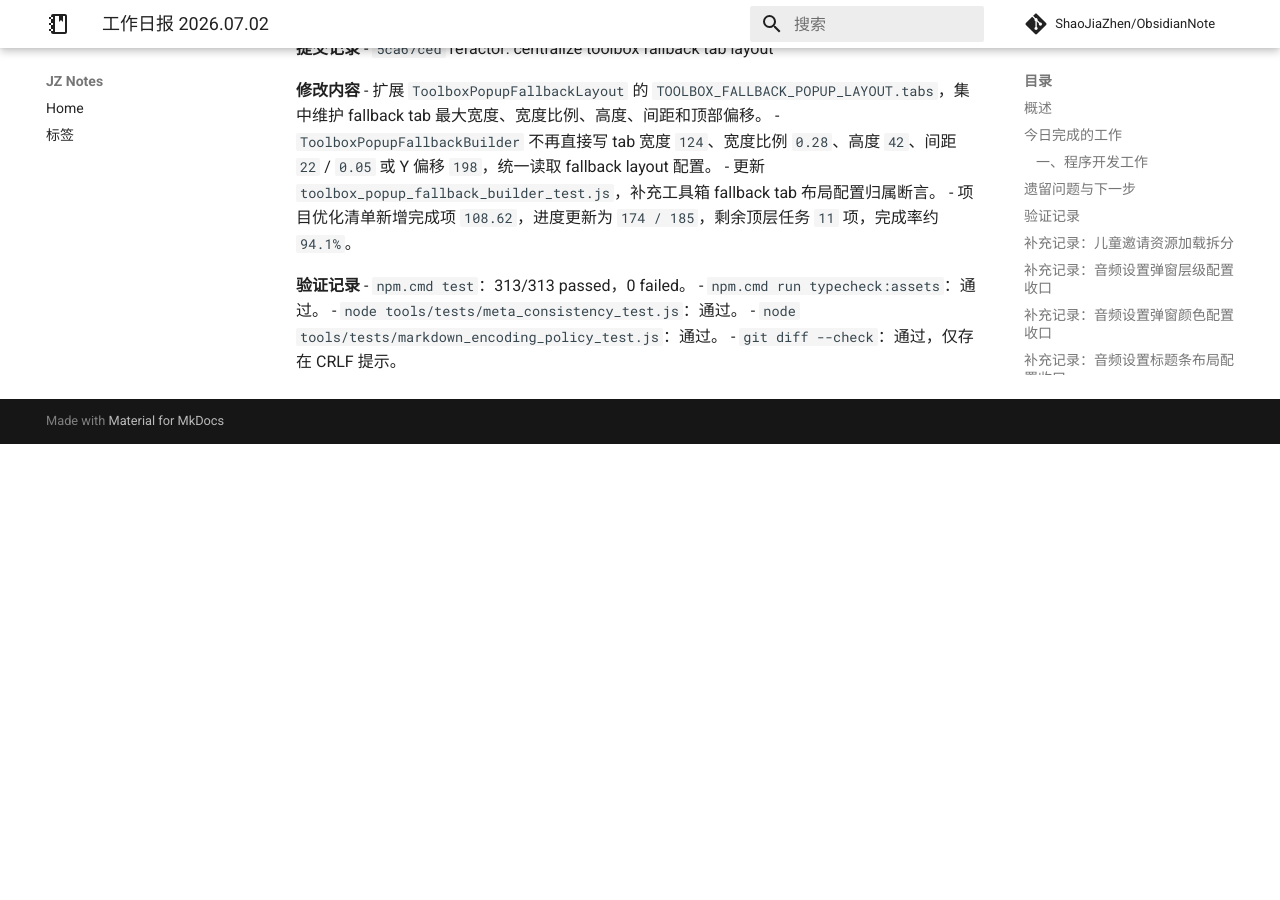
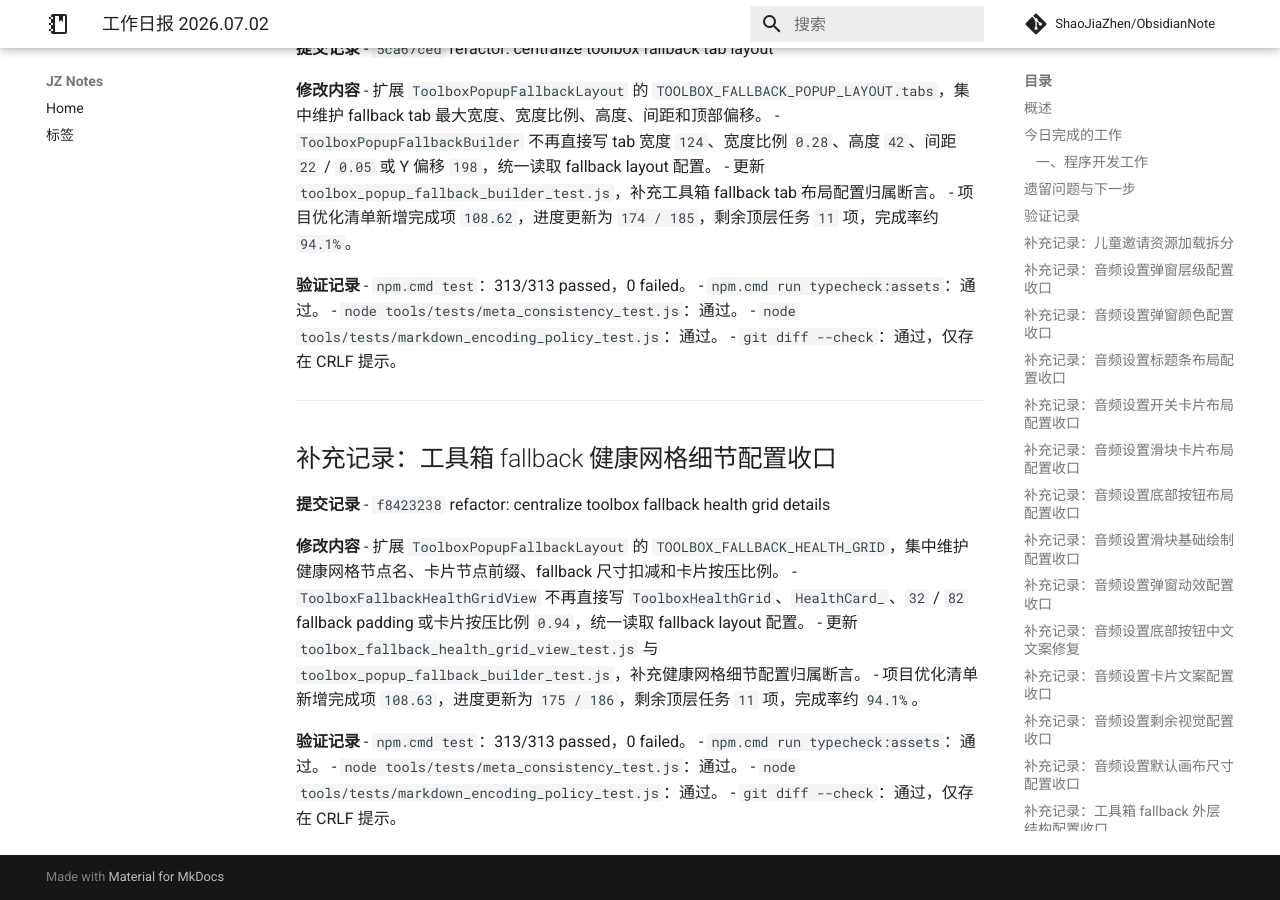
Before and after one commit to ShaoJiaZhen/ObsidianNote, an MkDocs documentation site: the page built from docs/工作内容/2026.07.02.md, in a window 1280 px wide and 900 px high, scrolled down 8130 px. Built offline with MkDocs 1.6.1 and Material for MkDocs 9.7.7, drawn with Linux system fonts in a browser that asks for light colours; comment, search, counter and statistics services are not loaded; before the commit the page ends 8574 px from its top, so only the background shows below that.

Commit message:
docs: record toolbox fallback health grid cleanup
- record project commit f8423238 in the July 2 work log

- note optimization progress at 175/186

```diff
--- a/docs/工作内容/2026.07.02.md
+++ b/docs/工作内容/2026.07.02.md
@@ -382,3 +382,23 @@ project: 小鸡游戏
 - `node tools/tests/meta_consistency_test.js`：通过。
 - `node tools/tests/markdown_encoding_policy_test.js`：通过。
 - `git diff --check`：通过，仅存在 CRLF 提示。
+
+---
+
+## 补充记录：工具箱 fallback 健康网格细节配置收口
+
+**提交记录**
+- `f8423238` refactor: centralize toolbox fallback health grid details
+
+**修改内容**
+- 扩展 `ToolboxPopupFallbackLayout` 的 `TOOLBOX_FALLBACK_HEALTH_GRID`，集中维护健康网格节点名、卡片节点前缀、fallback 尺寸扣减和卡片按压比例。
+- `ToolboxFallbackHealthGridView` 不再直接写 `ToolboxHealthGrid`、`HealthCard_`、`32` / `82` fallback padding 或卡片按压比例 `0.94`，统一读取 fallback layout 配置。
+- 更新 `toolbox_fallback_health_grid_view_test.js` 与 `toolbox_popup_fallback_builder_test.js`，补充健康网格细节配置归属断言。
+- 项目优化清单新增完成项 `108.63`，进度更新为 `175 / 186`，剩余顶层任务 `11` 项，完成率约 `94.1%`。
+
+**验证记录**
+- `npm.cmd test`：313/313 passed，0 failed。
+- `npm.cmd run typecheck:assets`：通过。
+- `node tools/tests/meta_consistency_test.js`：通过。
+- `node tools/tests/markdown_encoding_policy_test.js`：通过。
+- `git diff --check`：通过，仅存在 CRLF 提示。
```
